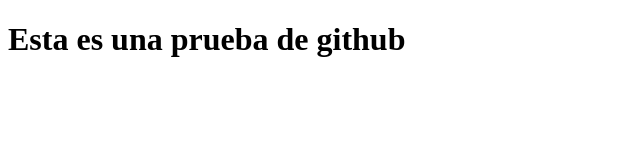
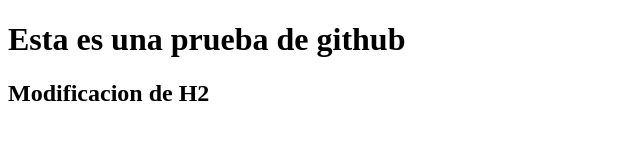
Before and after one commit to ara214gg/git-prueba, a plain HTML site: page index.html in a window 1280 px wide. Shown: the whole page, without its empty margins (0-640 px from the left). Drawn offline with Linux system fonts and the light colour scheme.

Commit message:
Modificacion de h2

```diff
--- a/index.html
+++ b/index.html
@@ -8,6 +8,7 @@
 </head>
 <body>
     <h1>Esta es una prueba de github</h1>
+    <h2>Modificacion de H2</h2>
 
     <script src="./scripts/script.js"></script>
 
```
